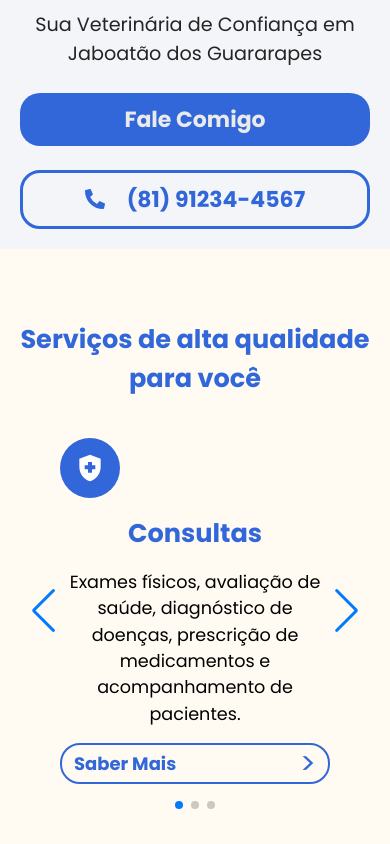
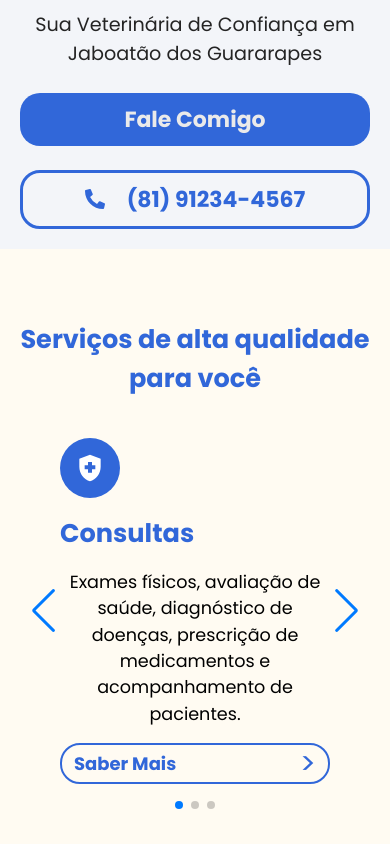
Before and after one commit to Darlan0307/website-veterinary, a React (Vite) app: page / in a window 390 px wide. Shown: the part 688-1532 px from the top of the page. Built offline with nearby package versions, Linux system fonts and the light colour scheme.

Commit message:
:lipstick: ajustes na ui no header e na seção de services

```diff
--- a/src/components/Header/HeaderTop/styles.scss
+++ b/src/components/Header/HeaderTop/styles.scss
@@ -60,12 +60,14 @@
   }
 
   .btn-mobile{
-
     background-color: transparent;
     border: none;
     cursor: pointer;
     padding: 15px;
     z-index: 10;
+
+
+
     svg{
       font-size: 35px;
       fill: #242424;
--- a/src/components/sectionServices/styles.scss
+++ b/src/components/sectionServices/styles.scss
@@ -47,10 +47,9 @@
 
 
         @media (max-width:420px){
-          h3,p{
+          p{
             text-align: center;
           }
-
         }
 
         a{
--- a/src/index.scss
+++ b/src/index.scss
@@ -4,6 +4,7 @@
   box-sizing: border-box;
   font-family: "Poppins", sans-serif;
   list-style: none;
+  -webkit-tap-highlight-color: transparent;
 }
 
 body{
```
